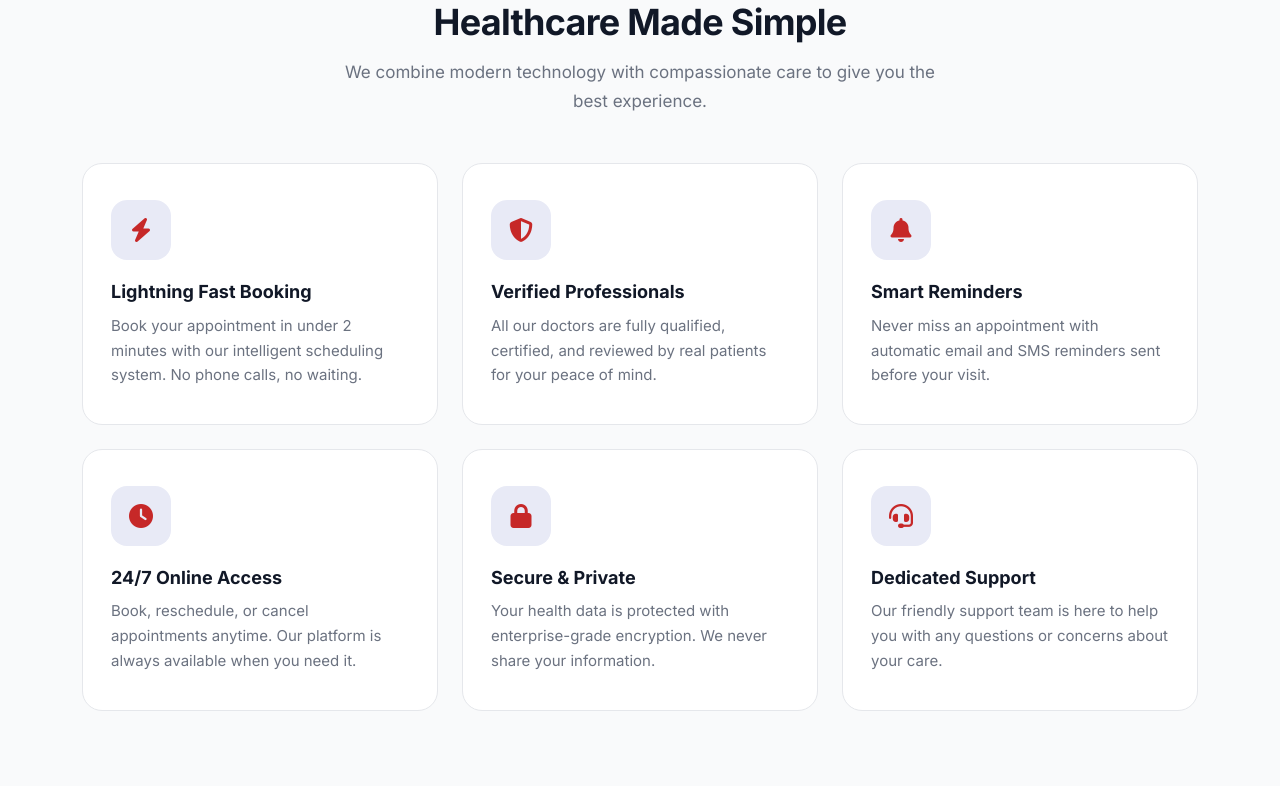
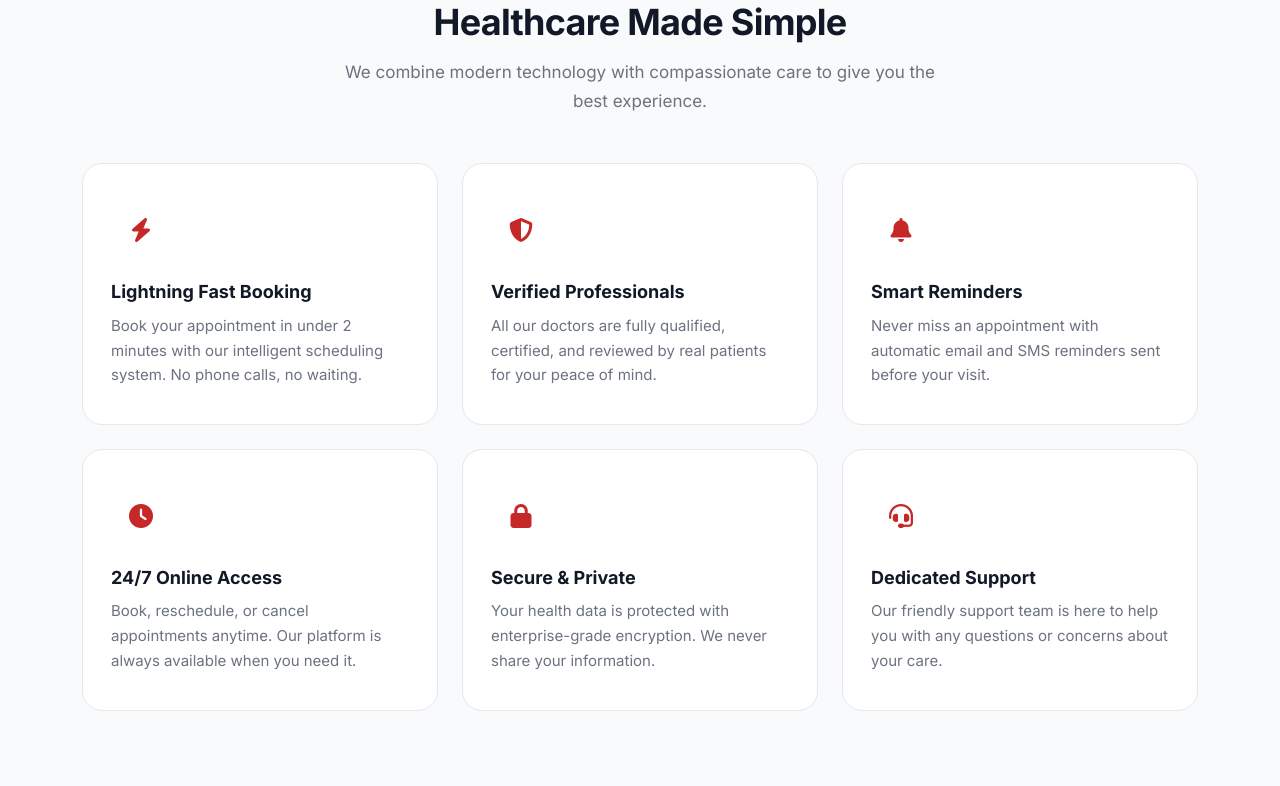
Before and after one commit to Dkyellow/venus-booking-system, a Flask app: page / in a window 1280 px wide. Shown: the part 1070-1856 px from the top of the page. Run offline with Flask 3, Linux system fonts and the light colour scheme; data comes from the database, SQL or seed files in the repository; data that the repository does not hold is empty; some libraries are stand-ins or nearby versions.

```diff
--- a/app/templates/main/index.html
+++ b/app/templates/main/index.html
@@ -226,42 +235,42 @@
   <div class="row g-4">
     <div class="col-md-4">
       <div class="feature-card">
-        <div class="feature-icon-lg" style="background:#E8EAF6;color:#C62828"><i class="fas fa-bolt"></i></div>
+        <div class="feature-icon-lg" style="color:#C62828"><i class="fas fa-bolt"></i></div>
         <h5>Lightning Fast Booking</h5>
         <p>Book your appointment in under 2 minutes with our intelligent scheduling system. No phone calls, no waiting.</p>
       </div>
     </div>
     <div class="col-md-4">
       <div class="feature-card">
-        <div class="feature-icon-lg" style="background:#E8EAF6;color:#C62828"><i class="fas fa-shield-alt"></i></div>
+        <div class="feature-icon-lg" style="color:#C62828"><i class="fas fa-shield-alt"></i></div>
         <h5>Verified Professionals</h5>
         <p>All our doctors are fully qualified, certified, and reviewed by real patients for your peace of mind.</p>
       </div>
     </div>
     <div class="col-md-4">
       <div class="feature-card">
-        <div class="feature-icon-lg" style="background:#E8EAF6;color:#C62828"><i class="fas fa-bell"></i></div>
+        <div class="feature-icon-lg" style="color:#C62828"><i class="fas fa-bell"></i></div>
         <h5>Smart Reminders</h5>
         <p>Never miss an appointment with automatic email and SMS reminders sent before your visit.</p>
       </div>
     </div>
     <div class="col-md-4">
       <div class="feature-card">
-        <div class="feature-icon-lg" style="background:#E8EAF6;color:#C62828"><i class="fas fa-clock"></i></div>
+        <div class="feature-icon-lg" style="color:#C62828"><i class="fas fa-clock"></i></div>
         <h5>24/7 Online Access</h5>
         <p>Book, reschedule, or cancel appointments anytime. Our platform is always available when you need it.</p>
       </div>
     </div>
     <div class="col-md-4">
       <div class="feature-card">
-        <div class="feature-icon-lg" style="background:#E8EAF6;color:#C62828"><i class="fas fa-lock"></i></div>
+        <div class="feature-icon-lg" style="color:#C62828"><i class="fas fa-lock"></i></div>
         <h5>Secure & Private</h5>
         <p>Your health data is protected with enterprise-grade encryption. We never share your information.</p>
       </div>
     </div>
     <div class="col-md-4">
       <div class="feature-card">
-        <div class="feature-icon-lg" style="background:#E8EAF6;color:#C62828"><i class="fas fa-headset"></i></div>
+        <div class="feature-icon-lg" style="color:#C62828"><i class="fas fa-headset"></i></div>
         <h5>Dedicated Support</h5>
         <p>Our friendly support team is here to help you with any questions or concerns about your care.</p>
       </div>
```
Also changed, not shown: other parts of app/templates/main/index.html (+23 -19 lines).
